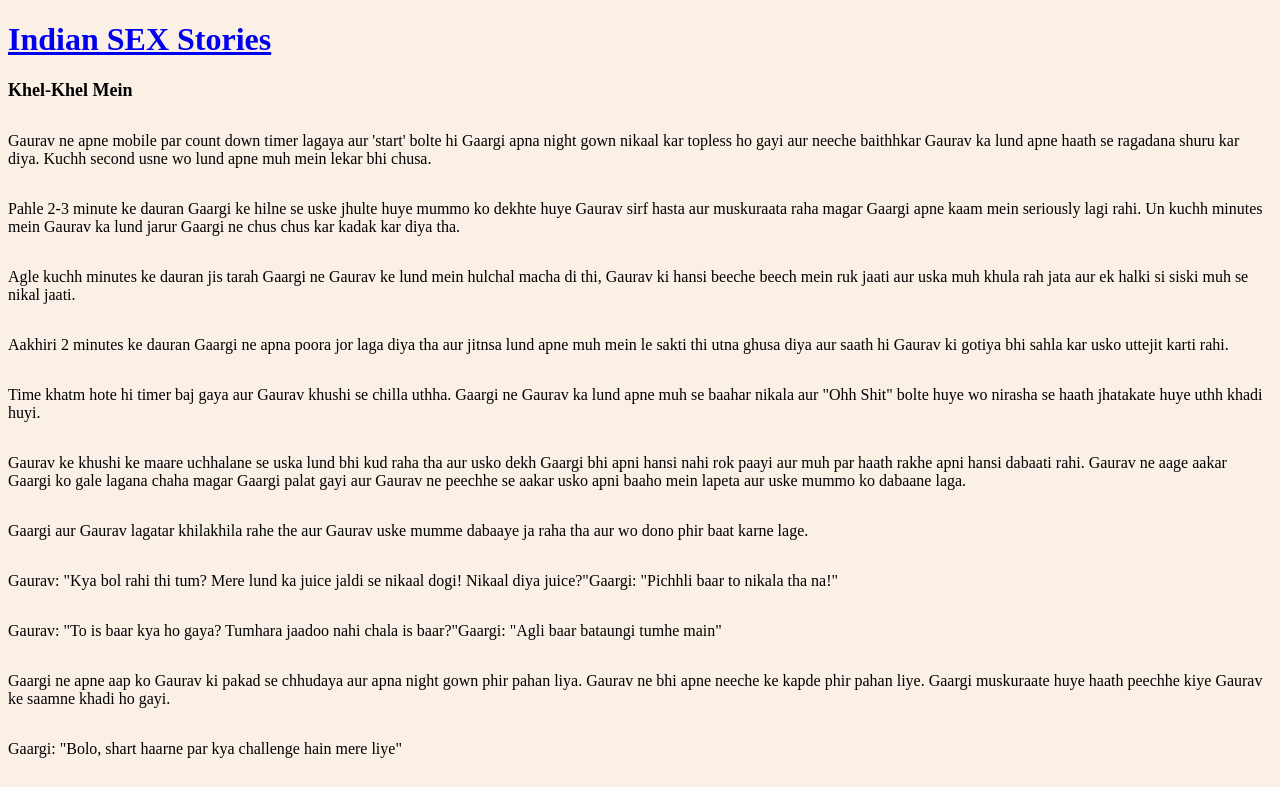
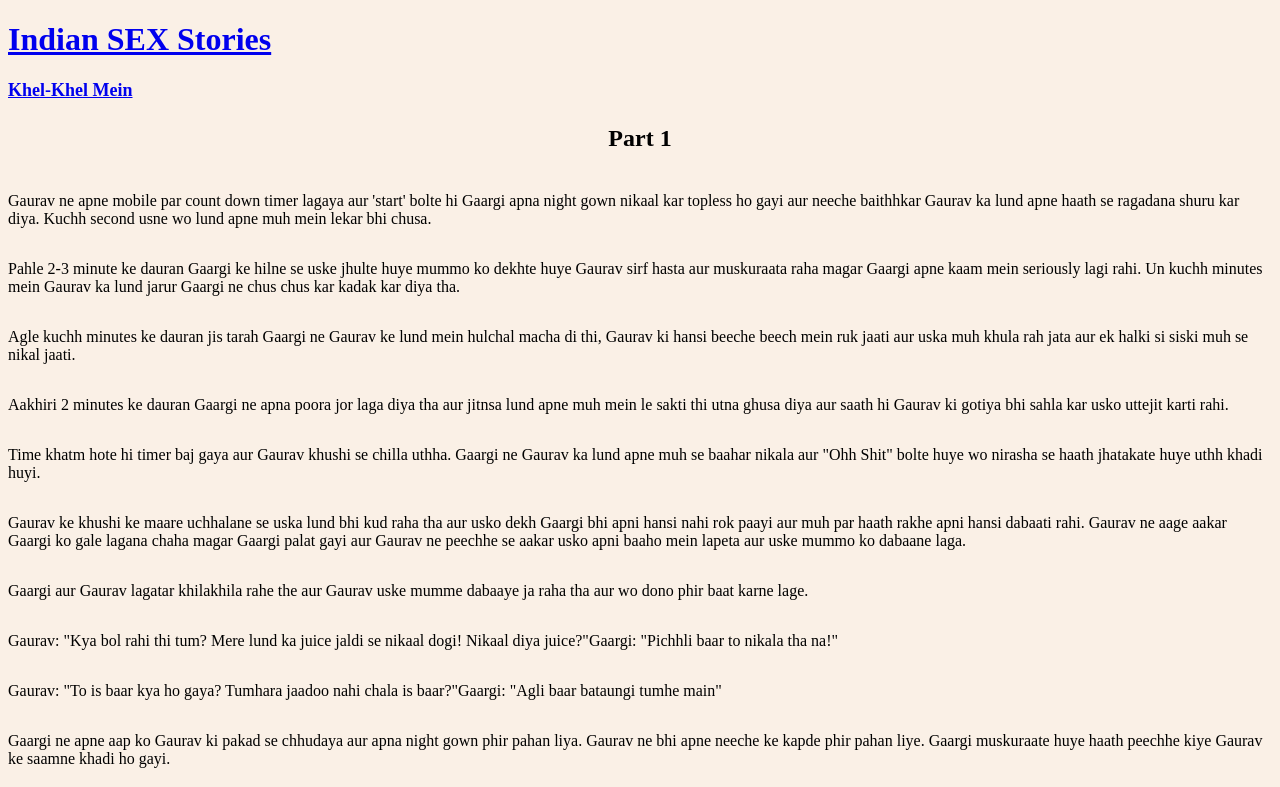
Before and after one commit to Rishabhverma97/mytestsites, a plain HTML site: page Khel Khel/page1.html in a window 1280 px wide. Shown: the top 787 px of the page. Drawn offline with Linux system fonts and the light colour scheme.

Commit message:
Update page1.html

```diff
--- a/Khel Khel/page1.html
+++ b/Khel Khel/page1.html
@@ -11,12 +11,16 @@
             p{
                 float: left;
             }
+            .part{
+                text-align: center;
+            }
         </style>
     </head>
     <body style="background: linen;">
-        <h1><span><a href="https://rishabhverma97.github.io/mytestsites/index.html">Indian SEX Stories</a></span></h1>
+        <h1><span><a href="https://desisexkahani.tk/index.html">Indian SEX Stories</a></span></h1>
 
-        <h2 style="font-size: large;"> Khel-Khel Mein</h2>
+        <h2 style="font-size: large;"><a href="https://desisexkahani.tk/Khel Khel/kheldex.html">Khel-Khel Mein</a> </h2>
+        <h3 style="font-size: x-large;" class="part">Part 1</h3>
         <div style="background: rgb(158, 119, 60);" class="entry-content" itemprop="text">
             <p>Gaurav ne apne mobile par count down timer lagaya aur 'start' bolte hi Gaargi apna night gown nikaal kar topless ho gayi aur neeche baithhkar Gaurav ka lund apne haath se ragadana shuru kar diya. Kuchh second usne wo lund apne muh mein lekar bhi chusa.</p>
             <p>Pahle 2-3 minute ke dauran Gaargi ke hilne se uske jhulte huye mummo ko dekhte huye Gaurav sirf hasta aur muskuraata raha magar Gaargi apne kaam mein seriously lagi rahi. Un kuchh minutes mein Gaurav ka lund jarur Gaargi ne chus chus kar kadak kar diya tha.</p>
```
